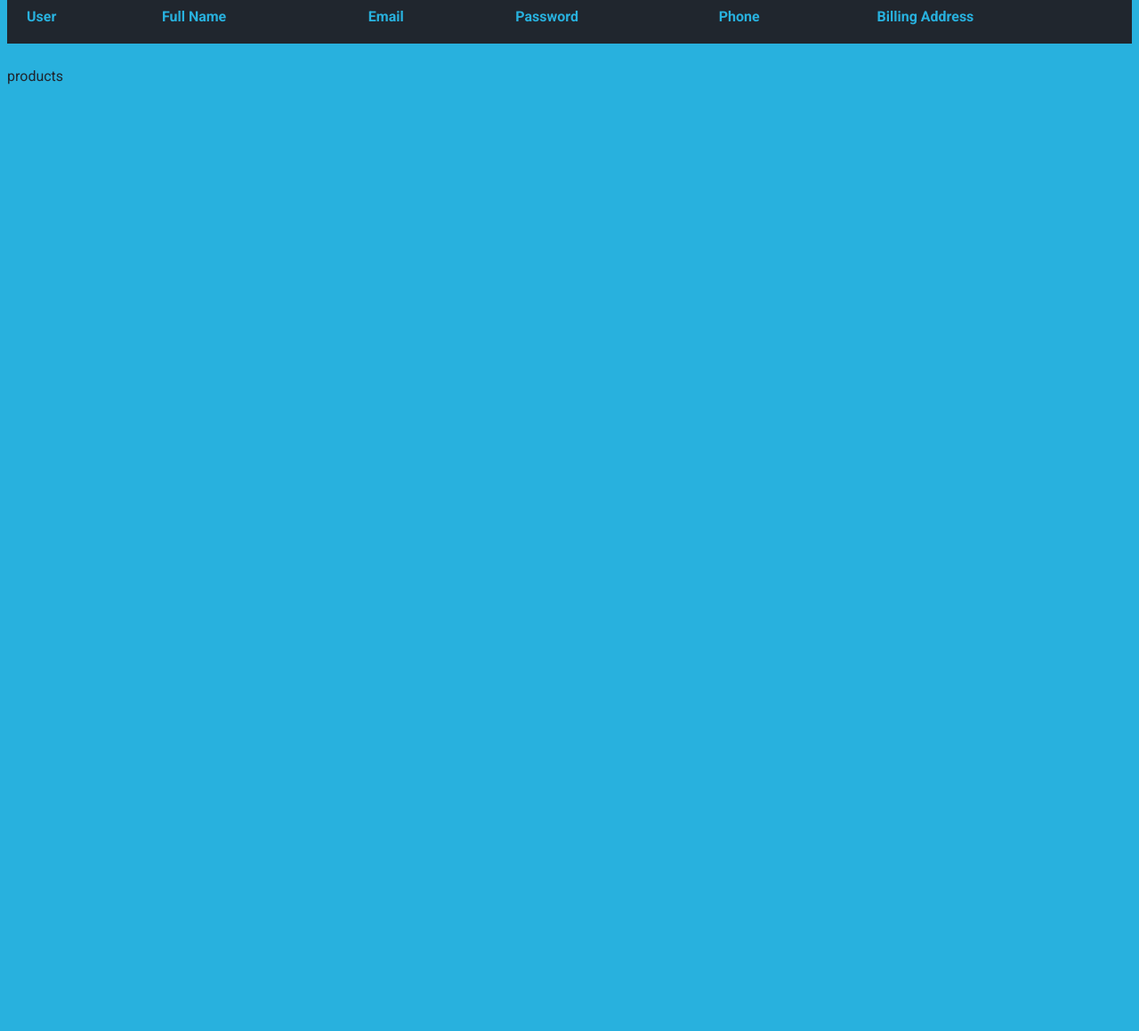
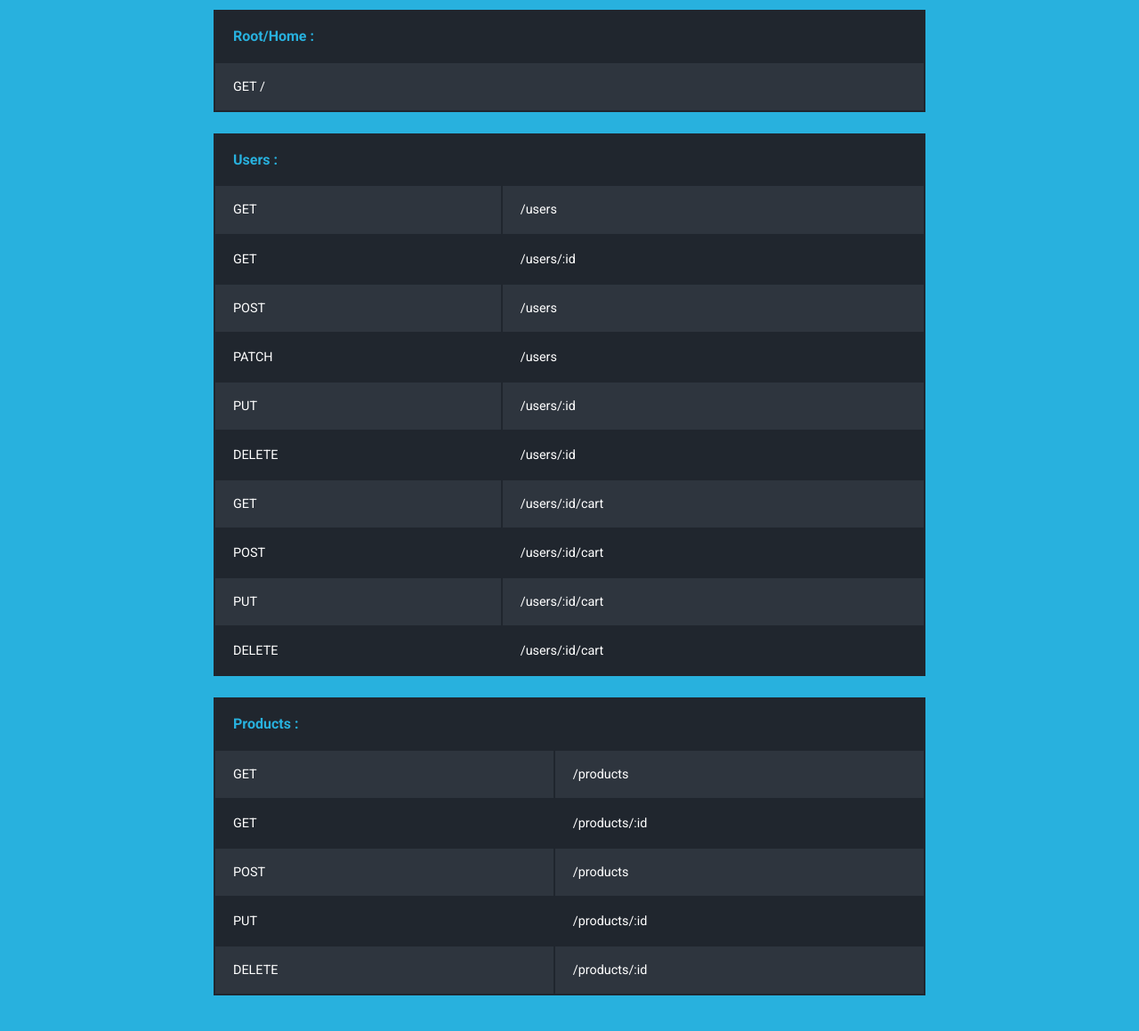
Before and after one commit to AshwinJacobs/CS_Backend, a website: page public/index.html in a window 1280 px wide. Shown: the part 94-1253 px from the top of the page at 89% size. Before the commit the page ends 800 px from the top, so only its background shows below. Drawn offline with nearby package versions, Linux system fonts and the light colour scheme.

Commit message:
updated api

```diff
--- a/public/index.html
+++ b/public/index.html
@@ -1,5 +1,5 @@
 <!DOCTYPE html>
-<html lang="en">
+<html>
   <head>
     <script
       src="https://cdn.jsdelivr.net/npm/bootstrap@5.0.2/dist/js/bootstrap.bundle.min.js"
@@ -12,34 +12,112 @@
     <meta name="viewport" content="width=device-width, initial-scale=1.0" />
     <title>Document</title>
   </head>
-<nav id="navigationBar">
-  <ul>
-    <li>
-      <a href="./landing.html" class="link">HOME</a>
-    </li>
+<div class="container">
+  <h1>API End-Points</h1>
+  <div class="table-1">
 
-  </ul>
-</nav>
-  <body>
-    <div>
-        <table id="users">
-		<label>Users
-		<thead >
+    <table>
+      <tbody>
         <tr>
-				<th>User</th>
-				<th>Full Name</th>
-				<th>Email</th>
-				<th>Password</th>
-				<th>Phone</th>
-				<th>Billing Address</th>
+          <th>Root/Home :</th>
+        </tr>
+        <tr>
+          <td data-th="">GET /</td>
 
-			</tr>
-		</thead>
 
-	</table>
+        </tr>
+      </tbody>
+    </table>
+  </div>
+  <div class="table-2">
+    <table>
+      <tbody>
+        <tr>
+          <th>Users :</th>
 
-    </div>
-<table id="products"><label>products</label></table>
+        </tr>
+        <tr>
+          <td data-th="">GET</td>
+          <td data-th="">/users</td>
+
+        </tr>
+        <tr>
+          <td data-th="">GET</td>
+          <td data-th="">/users/:id</td>
+
+        </tr>
+        <tr>
+          <td data-th="">POST</td>
+          <td data-th="">/users</td>
+
+        </tr>
+        <tr>
+          <td data-th="">PATCH</td>
+          <td data-th="">/users</td>
+        </tr>
+        <tr>
+          <td data-th="">PUT</td>
+          <td data-th="">/users/:id</td>
+        </tr>
+         <tr>
+          <td data-th="">DELETE</td>
+          <td data-th="">/users/:id</td>
+        </tr>
+         <tr>
+          <td data-th="">GET</td>
+          <td data-th="">/users/:id/cart</td>
+        </tr>
+        <tr>
+          <td data-th="">POST</td>
+          <td data-th="">/users/:id/cart</td>
+        </tr>
+        <tr>
+          <td data-th="">PUT</td>
+          <td data-th="">/users/:id/cart</td>
+        </tr>
+        <tr>
+          <td data-th="">DELETE</td>
+          <td data-th="">/users/:id/cart</td>
+        </tr>
+      </tbody>
+    </table>
+  </div>
+  <div class="table-3">
+
+    <table>
+      <tbody>
+        <tr>
+          <th>Products :</th>
+
+        </tr>
+        <tr>
+          <td data-th="">GET</td>
+          <td data-th="">/products</td>
+
+        </tr>
+         <tr>
+          <td data-th="">GET</td>
+          <td data-th="">/products/:id</td>
+
+        </tr>
+         <tr>
+          <td data-th="">POST</td>
+          <td data-th="">/products</td>
+
+        </tr>
+         <tr>
+          <td data-th="">PUT</td>
+          <td data-th="">/products/:id</td>
+
+        </tr>
+         <tr>
+          <td data-th="">DELETE</td>
+          <td data-th="">/products/:id</td>
+
+        </tr>
+      </tbody>
+    </table>
+  </div>
+</div>
   </body>
-  <script src="./fetch.js"></script>
 </html>
```
